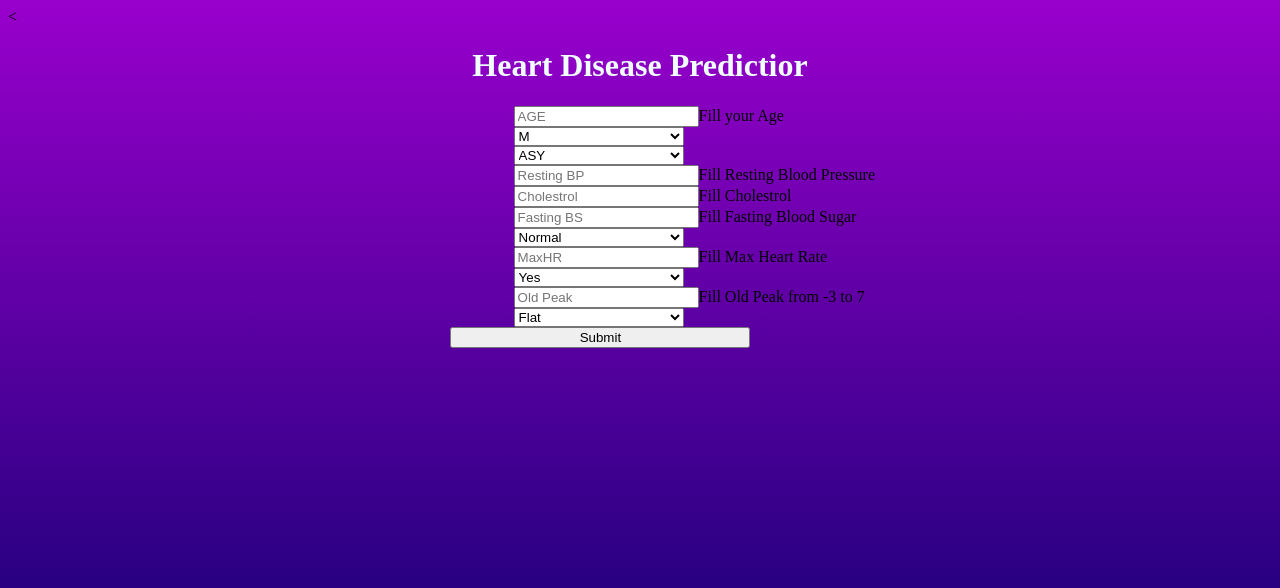
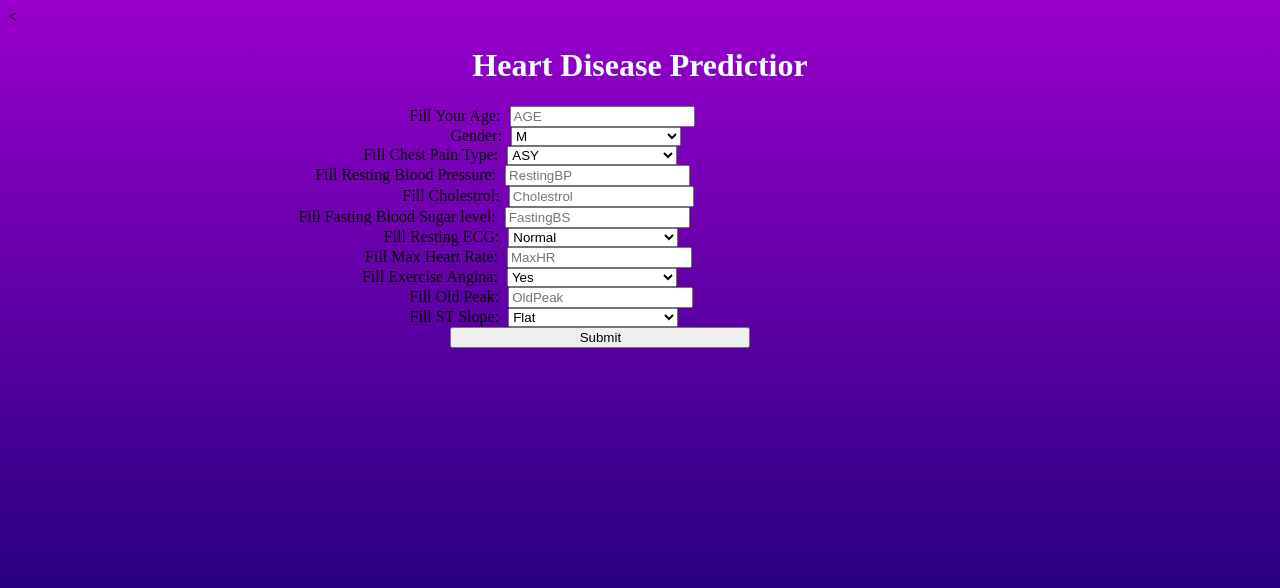
Before and after one commit to bridgecrew-perf6/Heart_Disease_Predictor_Deployed, a Flask app: page / in a window 1280 px wide. Shown: the top 588 px of the page. Run offline with Flask 2, Linux system fonts and the light colour scheme.

Commit message:
added text front of dropdowns

```diff
--- a/templates/index.html
+++ b/templates/index.html
@@ -10,38 +10,48 @@
     </head>
     <body  style="background: linear-gradient(to top, #000066 0%, #9900cc 100%);">
         <h1 style="text-align:center;color:Azure;">Heart Disease Predictior</h1>
-        <form action="/" method="POST">
-            <input  style="margin-left:40%;" type="number" name="AGE" placeholder="AGE" required="required">Fill your Age</input>
-            <select name="Sex" id="Sex" style="margin-left:40%; width: 170px;">
+                <form action="/" method="POST">
+            <label for="Age"style="margin-left:31.75%;">Fill Your Age:</label>
+            <input  style="margin-left:.4%;" type="number" name="AGE" placeholder="AGE" required="required" />   </br>
+            <label for="Sex"style="margin-left:35%;">Gender:</label>
+            <select name="Sex" id="Sex" style="margin-left:5; width: 170px;">
                 <option value="M">M</option>
                 <option value="F">F</option>
             </select></br>
-           <select name="Chest_Pain" id="Chest_Pain"style="margin-left:40%; width: 170px;">
+            <label for="Chest_Pain"style="margin-left:28.1%;">Fill Chest Pain Type:</label>
+            <select name="Chest_Pain" id="Chest_Pain"style="margin-left:.4%; width: 170px;">
                 <option value="ASY">ASY</option>
                 <option value="NAP">NAP</option>
                 <option value="ATA">ATA</option>
                 <option value="TA">TA</option>
             </select></br>
-            <input style="margin-left:40%;" type="number" name="RestingBP" placeholder="Resting BP" required="required" />Fill Resting Blood Pressure</input>
-            <input style="margin-left:40%;" type="number" name="Cholestrol" placeholder="Cholestrol" required="required" />Fill Cholestrol</input>
-            <input style="margin-left:40%;" type="number" name="FastingBS" placeholder="Fasting BS" required="required" />Fill Fasting Blood Sugar</input>
-            <select name="RestingECG" id="RestingECG"style="margin-left:40%; width: 170px;">
+            <label for="RestingBP"style="margin-left:24.3%;">Fill Resting Blood Pressure:</label>
+            <input style="margin-left:.40%;" type="number" name="RestingBP" placeholder="RestingBP" required="required" /></br>
+            <label for="Cholestrol"style="margin-left:31.2%;">Fill Cholestrol:</label>
+            <input style="margin-left:.40%;" type="number" name="Cholestrol" placeholder="Cholestrol" required="required" /></br>
+            <label for="FastingBS"style="margin-left:22.98%;">Fill Fasting Blood Sugar level:</label>
+            <input style="margin-left:.4%;" type="number" name="FastingBS" placeholder="FastingBS" required="required" /></br>
+            <label for="RestingECG"style="margin-left:29.72%;">Fill Resting ECG:</label>
+            <select name="RestingECG" id="RestingECG"style="margin-left:.40%; width: 170px;">
                 <option value="Normal">Normal</option>
                 <option value="ST">ST</option>
                 <option value="LVH">LVH</option>
             </select></br>
-            <input style="margin-left:40%;" type="number" name="MaxHR" placeholder="MaxHR" required="required" />Fill Max Heart Rate</input>
-            <select name="ExerciseAngina" id="ExerciseAngina"style="margin-left:40%; width: 170px;">
+            <label for="MaxHR"style="margin-left:28.25%;">Fill Max Heart Rate:</label>
+            <input style="margin-left:.40%;" type="number" name="MaxHR" placeholder="MaxHR" required="required" /></br>
+            <label for="ExerciseAngina"style="margin-left:28%;">Fill Exercise Angina:</label>
+            <select name="ExerciseAngina" id="ExerciseAngina"style="margin-left:.40%; width: 170px;">
                 <option value="Y">Yes</option>
                 <option value="N">No</option>
             </select></br>
-            <input style="margin-left:40%;" type="number" name="OldPeak" placeholder="Old Peak" required="required" />Fill Old Peak from -3 to 7</input>
-            <select name="St_Slope" id="St_Slope"style="margin-left:40%; width: 170px;">
+            <label for="OldPeak"style="margin-left:31.75%;">Fill Old Peak:</label>
+            <input style="margin-left:.40%;" type="number" name="OldPeak" placeholder="OldPeak" required="required" /></br>
+            <label for="St_Slope"style="margin-left:31.77%;">Fill ST Slope:</label>
+            <select name="St_Slope" id="St_Slope"style="margin-left:.40%; width: 170px;">
                 <option value="Flat">Flat</option>
                 <option value="Up">Up</option>
                 <option value="Down">Down</option>
             </select></br>
-
           <button type="submit" onclick='alert("You can call Ambulance 108")' style="width: 300px; margin-left: 35%;" class="btn btn-primary btn-block btn-large">Submit</button>
         </form>
 
```
